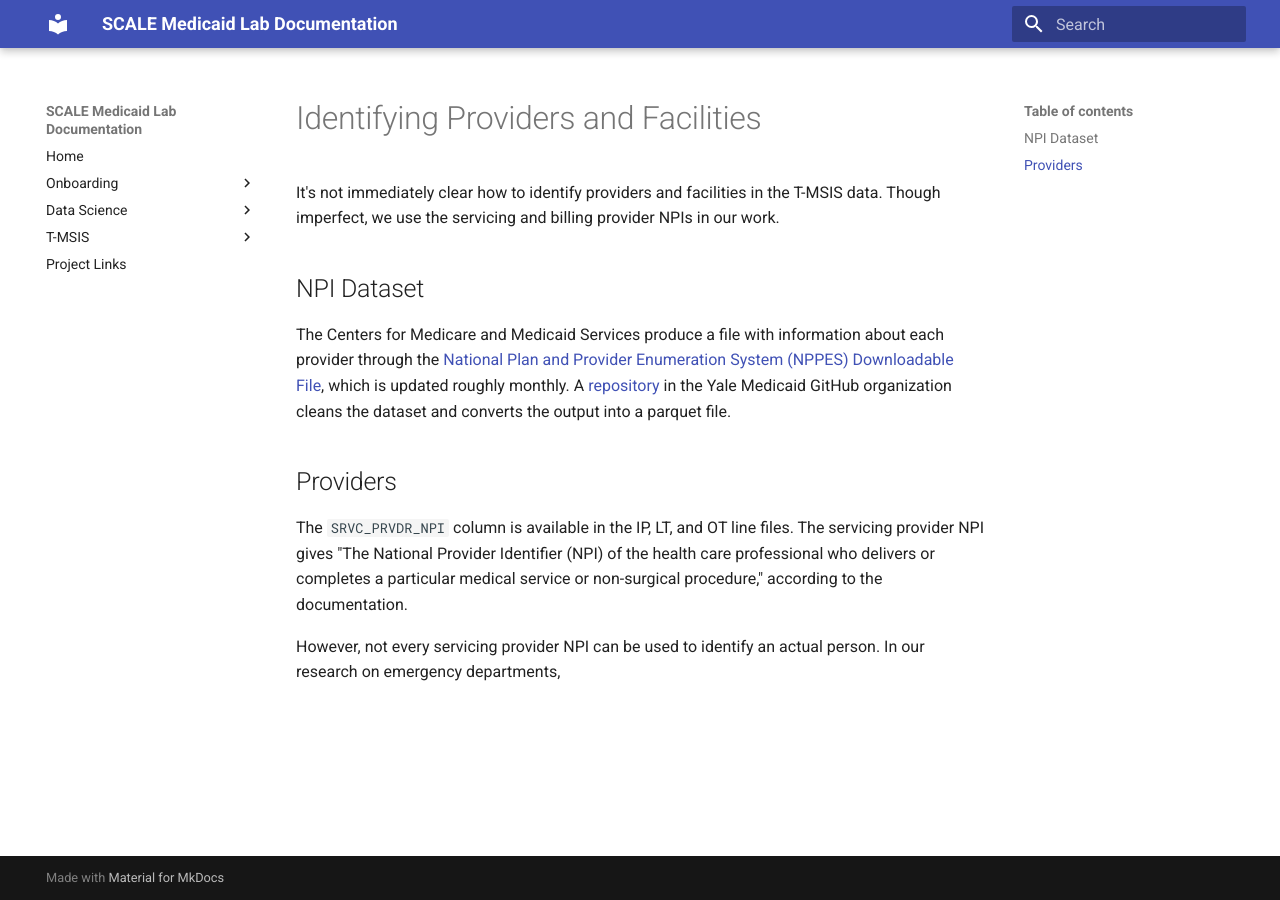
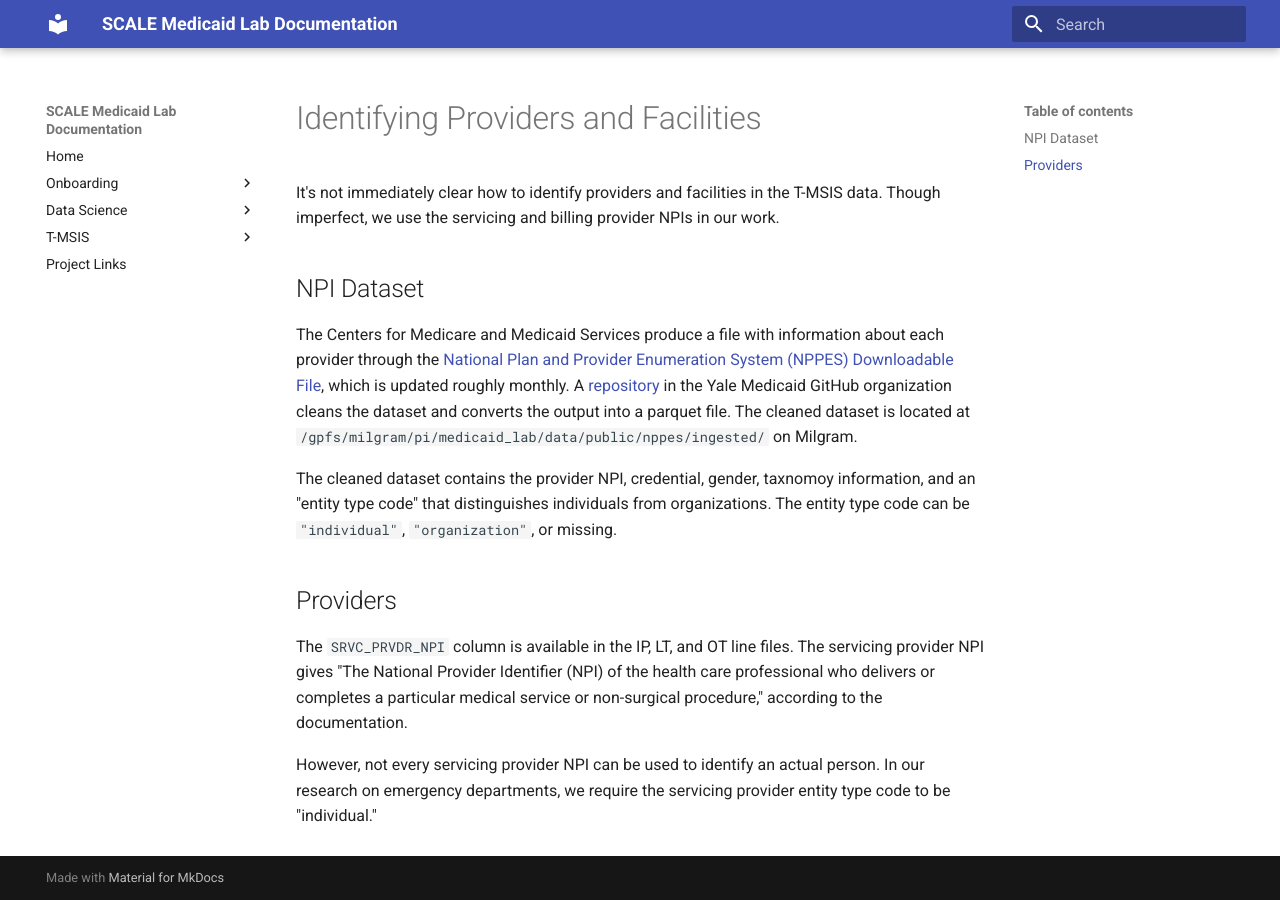
Before and after one commit to Yale-Medicaid/Documentation, an MkDocs documentation site: the page built from docs/tmsis/vignettes/providers.md, in a window 1280 px wide. Built offline with MkDocs 1.6.1 and Material for MkDocs 9.7.7, drawn with Linux system fonts in a browser that asks for light colours.

Commit message:
entity type code

```diff
--- a/docs/tmsis/vignettes/providers.md
+++ b/docs/tmsis/vignettes/providers.md
@@ -4,10 +4,12 @@ It's not immediately clear how to identify providers and facilities in the T-MSI
 
 ## NPI Dataset
 
-The Centers for Medicare and Medicaid Services produce a file with information about each provider through the [National Plan and Provider Enumeration System (NPPES) Downloadable File](https://www.cms.gov/medicare/regulations-guidance/administrative-simplification/data-dissemination), which is updated roughly monthly. A [repository](https://github.com/Yale-Medicaid/NPPES_NPI) in the Yale Medicaid GitHub organization cleans the dataset and converts the output into a parquet file.
+The Centers for Medicare and Medicaid Services produce a file with information about each provider through the [National Plan and Provider Enumeration System (NPPES) Downloadable File](https://www.cms.gov/medicare/regulations-guidance/administrative-simplification/data-dissemination), which is updated roughly monthly. A [repository](https://github.com/Yale-Medicaid/NPPES_NPI) in the Yale Medicaid GitHub organization cleans the dataset and converts the output into a parquet file. The cleaned dataset is located at `/gpfs/milgram/pi/medicaid_lab/data/public/nppes/ingested/` on Milgram.
+
+The cleaned dataset contains the provider NPI, credential, gender, taxnomoy information, and an "entity type code" that distinguishes individuals from organizations. The entity type code can be `"individual"`, `"organization"`, or missing.
 
 ## Providers
 
 The `SRVC_PRVDR_NPI` column is available in the IP, LT, and OT line files. The servicing provider NPI gives "The National Provider Identifier (NPI) of the health care professional who delivers or completes a particular medical service or non-surgical procedure," according to the documentation.
 
-However, not every servicing provider NPI can be used to identify an actual person. In our research on emergency departments,
+However, not every servicing provider NPI can be used to identify an actual person. In our research on emergency departments, we require the servicing provider entity type code to be "individual."
```
